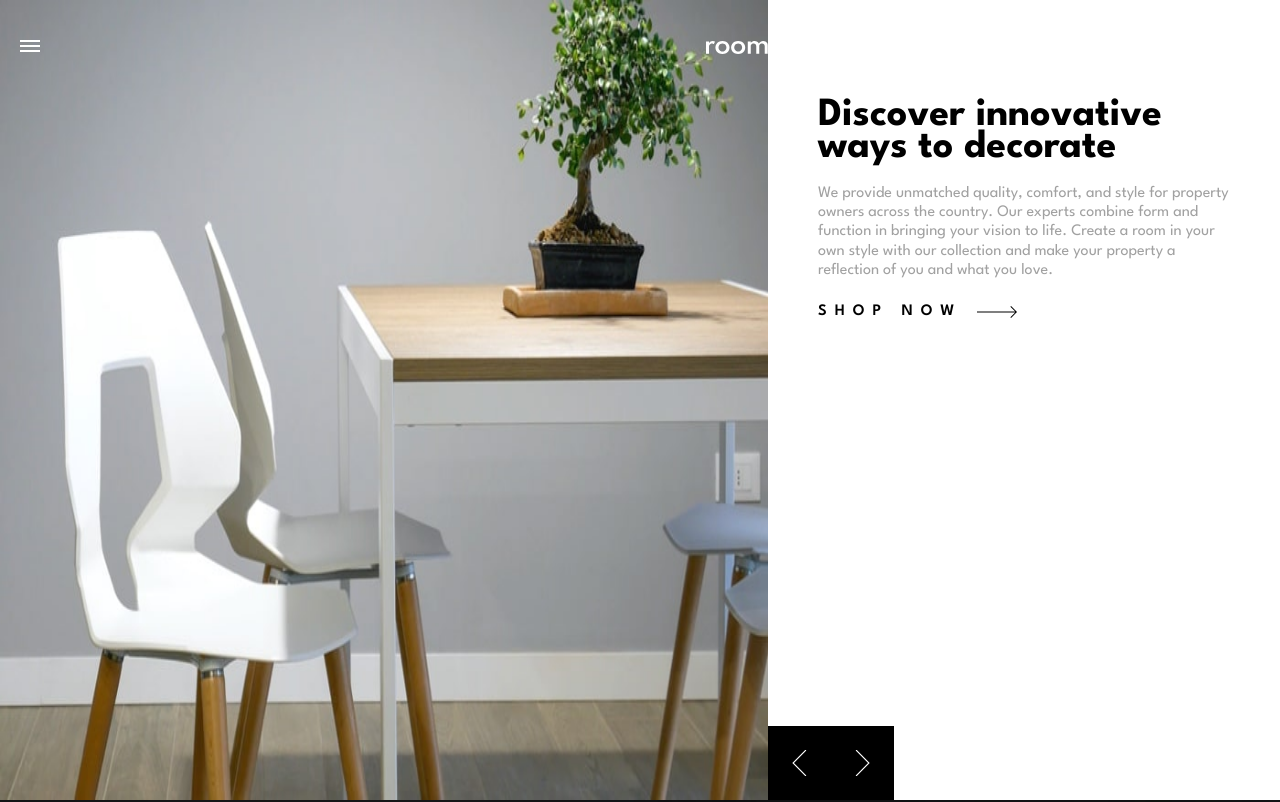
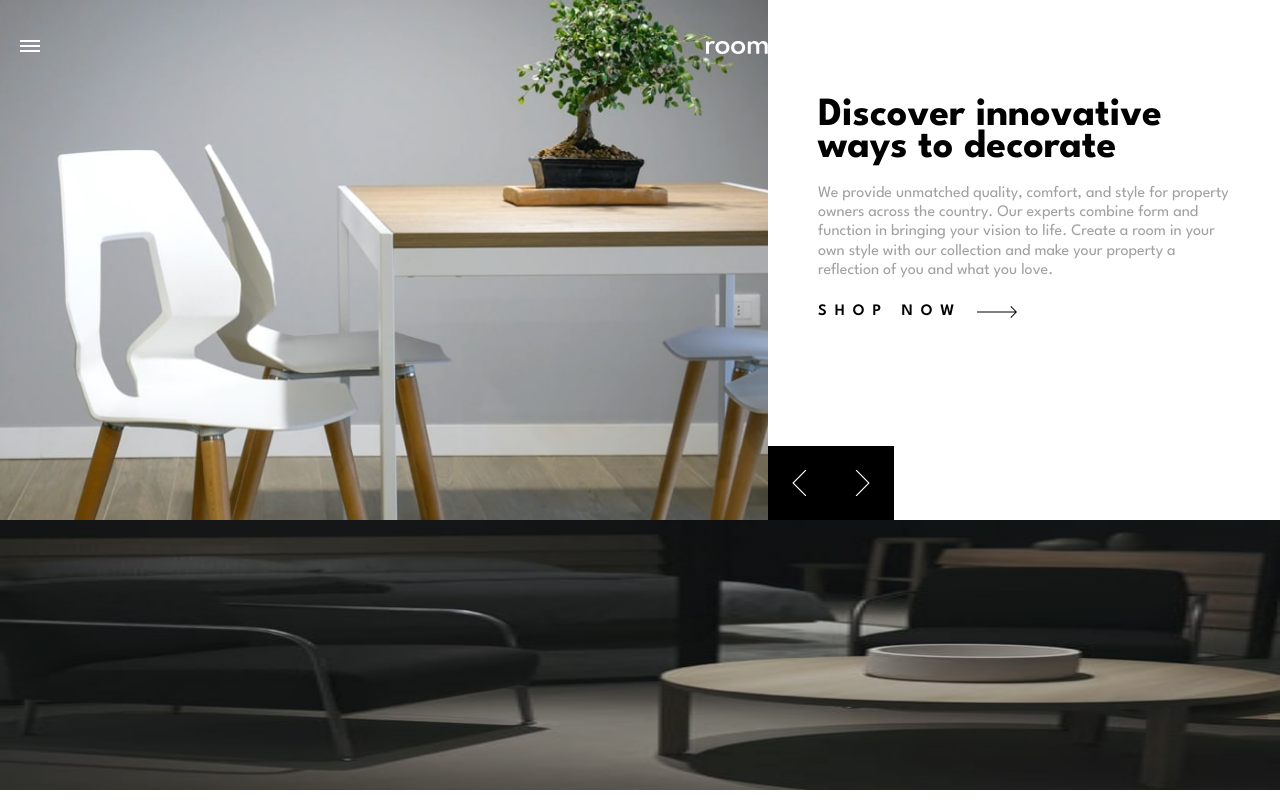
Before and after one commit to over-geek/room-homepage, a React (Vite) app: page / in a window 1280 px wide. Shown: the top 802 px of the page. Built offline with nearby package versions, Linux system fonts and the light colour scheme.

Commit message:
Add desktop design

```diff
--- a/src/components/Header.tsx
+++ b/src/components/Header.tsx
@@ -1,15 +1,29 @@
+import styled from "styled-components";
 import MobileMenu from "./MobileMenu";
 import Carousel from "./Carousel";
+import theme from "../utils/theme";
 
 const Header = () => {
   return (
     <>
       <MobileMenu />
-      <div className="header">
+      <HeaderContainer>
         <Carousel />
-      </div>
+      </HeaderContainer>
     </>
   );
 }
 
+const HeaderContainer = styled.div`
+  height: 100vh;
+
+  ${theme.mediaQueries.tablet} {
+    max-height: 80vh;
+  }
+
+  ${theme.mediaQueries.desktop} {
+    height: 65vh;
+  }
+`
+
 export default Header;
```
